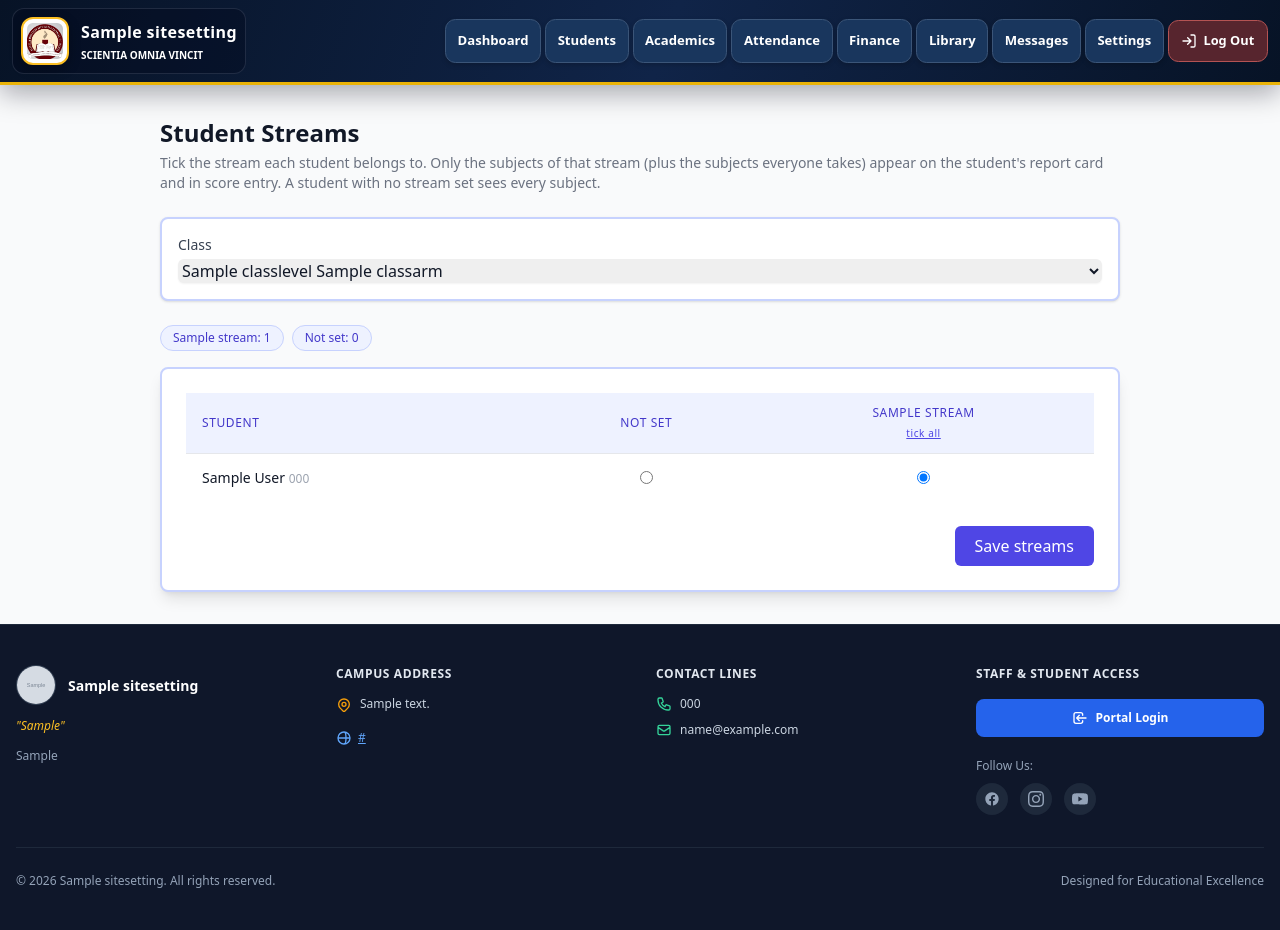
After one commit to DukBrightCode/aquila-school-management, a Django app: page /academics/streams/class/ in a window 1280 px wide. The commit adds this page. Run offline with Django 5.2, Linux system fonts and the light colour scheme; a user stored in the database is signed in; tables that the repository leaves empty hold one stand-in row (values such as "Sample post"); grey boxes marked "Sample" are stand-in pictures; some libraries are stand-ins or nearby versions.

Commit message:
Implement student streams and stream-aware score entry/ranking

```diff
--- a/apps/academics/urls.py
+++ b/apps/academics/urls.py
@@ -32,4 +32,5 @@ urlpatterns = [
          views.toggle_result_release, name="toggle_result_release"),
     path("skills/class/", views.class_skill_ratings, name="class_skill_ratings"),
     path("remarks/class/", views.class_remarks, name="class_remarks"),
+    path("streams/class/", views.class_streams, name="class_streams"),
 ]
--- a/apps/academics/views.py
+++ b/apps/academics/views.py
@@ -27,11 +27,11 @@ from .permissions import scoreable_arms, offered_subjects, scoreable_subjects
 
 
 from apps.accounts.permissions import role_required
-from apps.school_structure.models import ClassArm, Subject, Term
+from apps.school_structure.models import ClassArm, Subject, Term, Stream
 from apps.students.models import Student
 from apps.academics.models import AssessmentType, Score, ResultRelease, Skill, StudentSkillRating, PredefinedRemark, StudentReportRemark
 from apps.academics.services.result_mailer import build_report_card_context, send_result_email
-
+from apps.academics.streams import students_taking
 from apps.academics.permissions import (
     class_access_error,
     is_admin,
@@ -165,7 +165,9 @@ def score_entry_data(request):
         at["max_score"] = float(at["max_score"])
         at["weight_percentage"] = float(at["weight_percentage"])
 
-    students_qs = Student.objects.filter(current_class_arm_id=class_arm.id).order_by("last_name", "first_name")
+    subject = Subject.objects.get(id=subject_id)
+    # only the students who take this subject (by stream)
+    students_qs = students_taking(class_arm.id, subject).order_by("last_name", "first_name")
     students = [
         {"id": st.id, "admission_number": st.admission_number, "full_name": st.full_name}
         for st in students_qs
@@ -190,6 +192,7 @@ def score_entry_data(request):
         "students": students,
         "scores": scores_dict,
     })
+
 
 @role_required("TEACHER", "ADMIN")
 @require_POST
@@ -223,9 +226,8 @@ def score_entry_save(request):
         c.id: c
         for c in AssessmentType.objects.filter(term_id=term_id, is_active=True, exam_type=exam_type)
     }
-    class_student_ids = set(
-        Student.objects.filter(current_class_arm_id=class_arm.id).values_list("id", flat=True)
-    )
+    subject = Subject.objects.get(id=subject_id)
+    class_student_ids = set(students_taking(class_arm.id, subject).values_list("id", flat=True))
 
     # ---- validate everything before writing anything -------------------------
     parsed = []          # (student_id, assessment_type_id, Decimal value)
@@ -239,7 +241,7 @@ def score_entry_save(request):
             errors.add("Invalid student.")
             continue
         if student_id not in class_student_ids:
-            errors.add("A student in the list is not in this class. Please reload the page.")
+            errors.add("A student in the list is not in this class or does not take this subject. Please reload the page.")
             continue
 
         scores = row.get("scores") or {}
@@ -969,3 +971,73 @@ def class_remarks(request):
         "principal_options": principal_options,
         "keep": KEEP,
     })
+
+@role_required("TEACHER", "ADMIN")
+def class_streams(request):
+    """
+    One page per class: tick Science / Art / Commercial for each student.
+    Only the class teachers of that class (and admins) can do this.
+    A student's stream decides which subjects appear on their report and in score entry.
+    """
+    user = request.user
+    if is_admin(user):
+        arms = ClassArm.objects.select_related("class_level")
+    else:
+        teacher = getattr(user, "teacher_profile", None)
+        arms = scoreable_arms(teacher) if teacher else ClassArm.objects.none()
+
+    data = request.POST if request.method == "POST" else request.GET
+    arm_param = data.get("arm", "")
+    arm = arms.filter(pk=arm_param).first() if arm_param.isdigit() else None
+    if arm is None and not arm_param and arms.count() == 1:
+        arm = arms.first()
+
+    streams = list(Stream.objects.order_by("order", "name"))
+    students = []
+    if arm:
+        students = list(Student.objects.filter(current_class_arm=arm).order_by("last_name", "first_name"))
+
+    # ---------------------------------------------------------------- save
+    if request.method == "POST":
+        if not arm:
+            messages.error(request, "Please choose a class.")
+            return redirect("academics:class_streams")
+
+        valid_ids = {str(s.id): s.id for s in streams}
+        to_update, rejected = [], 0
+        for st in students:
+            key = f"s_{st.id}"
+            if key not in request.POST:
+                continue                                 # not on the page: leave as it is
+            raw = request.POST[key].strip()
+            if raw == "":
+                new_stream = None
+            elif raw in valid_ids:
+                new_stream = valid_ids[raw]
+            else:
+                rejected += 1
+                continue
+            if st.stream_id != new_stream:
+                st.stream_id = new_stream
+                to_update.append(st)
+
+        with transaction.atomic():
+            if to_update:
+                Student.objects.bulk_update(to_update, ["stream"])
+
+        messages.success(request, f"Streams saved for {arm}.")
+        if rejected:
+            messages.warning(request, f"{rejected} choice(s) were ignored because they are not valid streams.")
+        return redirect(f"{reverse('academics:class_streams')}?arm={arm.id}")
+
+    # ---------------------------------------------------------------- show
+    rows = [{"student": s, "stream_id": s.stream_id} for s in students]
+    counts = [
+        {"name": st.name, "count": sum(1 for s in students if s.stream_id == st.id)}
+        for st in streams
+    ]
+    counts.append({"name": "Not set", "count": sum(1 for s in students if s.stream_id is None)})
+
+    return render(request, "academics/class_streams.html", {
+        "arms": arms, "arm": arm, "streams": streams, "rows": rows, "counts": counts,
+    })
--- a/apps/school_structure/models.py
+++ b/apps/school_structure/models.py
@@ -92,6 +92,17 @@ class ClassArm(models.Model):
     def __str__(self):
         return f"{self.class_level.name} {self.name}"
 
+# Position this above class Subject:
+class Stream(models.Model):
+    """A group of students who take the same subjects, e.g. Science, Art, Commercial."""
+    name = models.CharField(max_length=50, unique=True, help_text="e.g. Science, Art, Commercial")
+    order = models.PositiveIntegerField(default=0)
+
+    class Meta:
+        ordering = ["order", "name"]
+
+    def __str__(self):
+        return self.name
 
 class Subject(models.Model):
     name = models.CharField(max_length=100, unique=True, help_text="e.g. Mathematics, English Language")
@@ -104,6 +115,15 @@ class Subject(models.Model):
         ClassArm,
         related_name="subjects",
         blank=True
+    )
+
+    # Inside class Subject, place this next to class_arms:
+    streams = models.ManyToManyField(
+        Stream,
+        blank=True,
+        related_name="subjects",
+        help_text="Leave empty for a subject every student takes (core). "
+                  "Tick the streams that take this subject.",
     )
 
     class Meta:
--- a/apps/students/models.py
+++ b/apps/students/models.py
@@ -50,6 +50,15 @@ class Student(models.Model):
         on_delete=models.SET_NULL,
         null=True,
         blank=True,
+        related_name="students",
+    )
+
+    # Inside class Student, next to current_class_arm:
+    stream = models.ForeignKey(
+        "school_structure.Stream",
+        null=True,
+        blank=True,
+        on_delete=models.SET_NULL,
         related_name="students",
     )
     guardian_name = models.CharField(max_length=255, blank=True)
--- /dev/null
+++ b/templates/academics/class_streams.html
@@ -0,0 +1,90 @@
+{% extends "base.html" %}
+
+{% block content %}
+<div class="max-w-5xl mx-auto px-4 sm:px-6 lg:px-8 py-8">
+    <h2 class="text-2xl font-bold text-gray-900">Student Streams</h2>
+    <p class="mt-1 text-sm text-gray-500 mb-6">
+        Tick the stream each student belongs to. Only the subjects of that stream (plus the subjects everyone takes)
+        appear on the student's report card and in score entry. A student with no stream set sees every subject.
+    </p>
+
+    <form method="get" class="bg-white shadow rounded-lg p-4 mb-6 border-2 border-indigo-200">
+        <label for="arm" class="block text-sm font-medium text-gray-700 mb-1">Class</label>
+        <select name="arm" id="arm" onchange="this.form.submit()" class="w-full md:w-1/3 border-gray-300 rounded-md shadow-sm">
+            <option value="">Select a class</option>
+            {% for a in arms %}
+            <option value="{{ a.id }}" {% if arm and a.id == arm.id %}selected{% endif %}>{{ a }}</option>
+            {% endfor %}
+        </select>
+    </form>
+
+    {% if not arms %}
+    <div class="bg-yellow-50 border-2 border-yellow-400 rounded-lg p-6 text-sm text-yellow-800">
+        You are not assigned as a class teacher yet. Please contact the admin.
+    </div>
+    {% elif not arm %}
+    <div class="bg-white shadow rounded-lg p-6 text-sm text-gray-500">Select a class to begin.</div>
+    {% elif not streams %}
+    <div class="bg-yellow-50 border-2 border-yellow-400 rounded-lg p-6 text-sm text-yellow-800">
+        No streams have been set up yet. Please ask the admin to add them (for example Science, Art, Commercial).
+    </div>
+    {% else %}
+    <div class="flex flex-wrap gap-2 mb-4 text-xs">
+        {% for c in counts %}
+        <span class="px-3 py-1 rounded-full bg-indigo-50 text-indigo-700 border border-indigo-200">{{ c.name }}: {{ c.count }}</span>
+        {% endfor %}
+    </div>
+
+    <form method="post" class="bg-white shadow-lg rounded-lg p-6 border-2 border-indigo-200">
+        {% csrf_token %}
+        <input type="hidden" name="arm" value="{{ arm.id }}">
+
+        <div class="overflow-x-auto">
+            <table class="min-w-full divide-y divide-gray-200">
+                <thead class="bg-indigo-50">
+                    <tr>
+                        <th class="px-4 py-3 text-left text-xs font-medium text-indigo-700 uppercase tracking-wider">Student</th>
+                        <th class="px-4 py-3 text-center text-xs font-medium text-indigo-700 uppercase tracking-wider">Not set</th>
+                        {% for st in streams %}
+                        <th class="px-4 py-3 text-center text-xs font-medium text-indigo-700 uppercase tracking-wider">
+                            {{ st.name }}
+                            <button type="button" class="block mx-auto mt-1 text-[10px] normal-case text-indigo-600 underline"
+                                    onclick="document.querySelectorAll('input[type=radio][value=&quot;{{ st.id }}&quot;]').forEach(function(r){r.checked=true;})">
+                                tick all
+                            </button>
+                        </th>
+                        {% endfor %}
+                    </tr>
+                </thead>
+                <tbody class="bg-white divide-y divide-gray-200">
+                    {% for row in rows %}
+                    <tr class="hover:bg-gray-50">
+                        <td class="px-4 py-3 whitespace-nowrap text-sm text-gray-900">
+                            {{ row.student.full_name }}
+                            <span class="text-xs text-gray-400">{{ row.student.admission_number }}</span>
+                        </td>
+                        <td class="px-4 py-3 text-center">
+                            <input type="radio" name="s_{{ row.student.id }}" value="" {% if not row.stream_id %}checked{% endif %}>
+                        </td>
+                        {% for st in streams %}
+                        <td class="px-4 py-3 text-center">
+                            <input type="radio" name="s_{{ row.student.id }}" value="{{ st.id }}" {% if row.stream_id == st.id %}checked{% endif %}>
+                        </td>
+                        {% endfor %}
+                    </tr>
+                    {% empty %}
+                    <tr><td colspan="{{ streams|length|add:2 }}" class="px-4 py-8 text-center text-sm text-gray-500">No students in this class.</td></tr>
+                    {% endfor %}
+                </tbody>
+            </table>
+        </div>
+
+        {% if rows %}
+        <div class="flex justify-end mt-6">
+            <button type="submit" class="bg-indigo-600 text-white px-5 py-2 rounded-md hover:bg-indigo-700">Save streams</button>
+        </div>
+        {% endif %}
+    </form>
+    {% endif %}
+</div>
+{% endblock %}
```
Also changed, not shown: apps/academics/results.py (+21 -16 lines), apps/academics/services/result_mailer.py (+6 -5 lines), apps/academics/streams.py (added, +35 -0 lines), apps/academics/tests_streams.py (added, +104 -0 lines), apps/school_structure/admin.py (+9 -1 lines), apps/students/admin.py (+15 -1 lines), templates/dashboard/teacher_dashboard.html (+16 -1 lines), apps/school_structure/migrations/0007_stream_subject_streams.py (added), apps/students/migrations/0003_student_stream.py (added).
